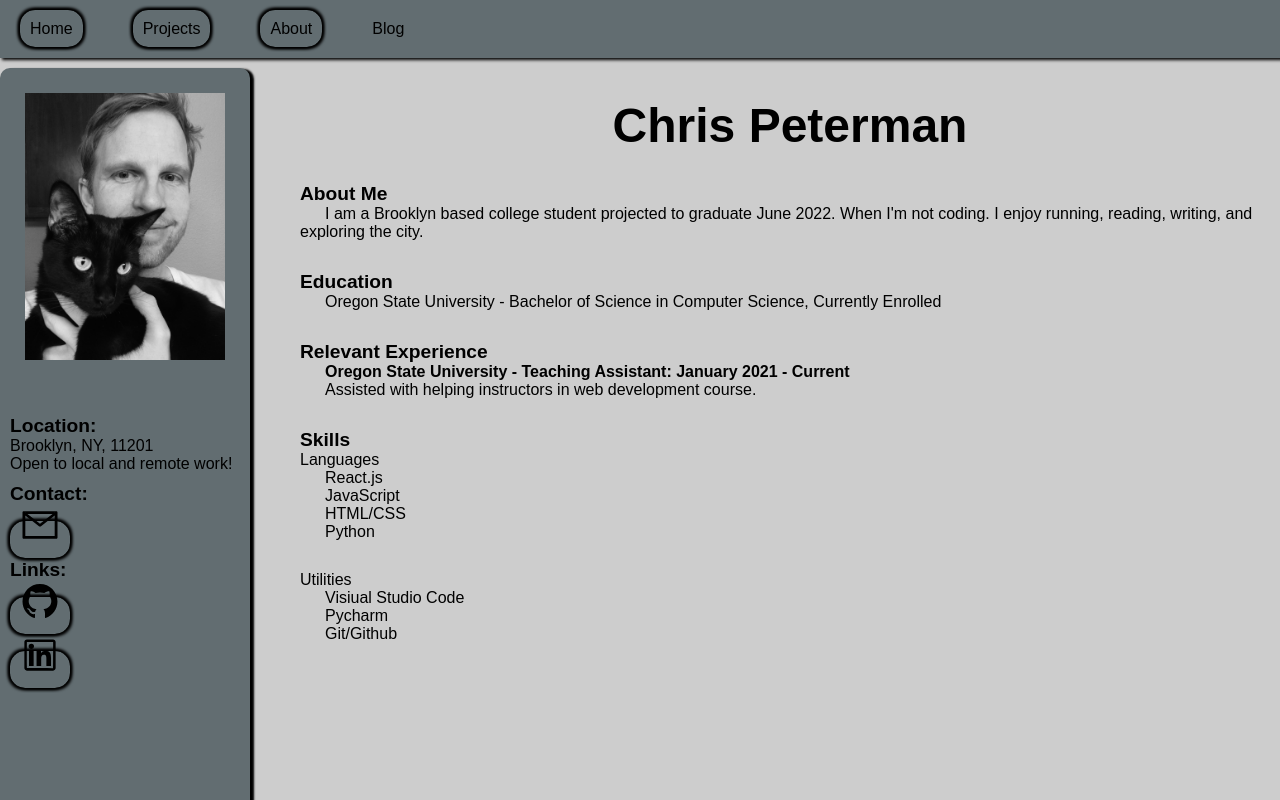
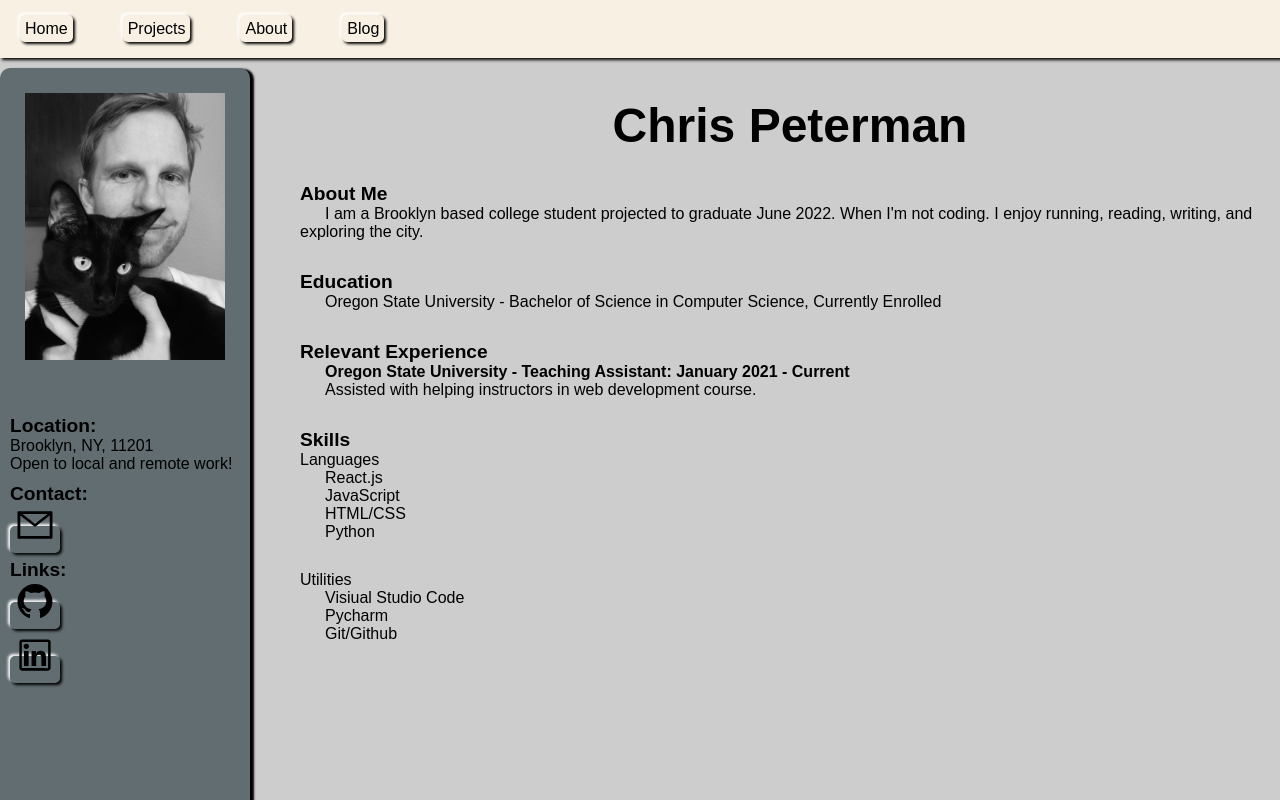
Before and after one commit to p0pkern/chrispetermanhome, a React (Create React App) app: page /chrispetermanhome/about in a window 1280 px wide. Shown: the top 800 px of the page. Built offline with nearby package versions, Linux system fonts and the light colour scheme; a web font is replaced by a local one.

Commit message:
Redid styling on navbar to offwhite with raised buttons

```diff
--- a/src/components/Navbar/Navbar.css
+++ b/src/components/Navbar/Navbar.css
@@ -4,7 +4,7 @@
 }
 
 .navlist {
-   background-color: #626D71;
+   background-color: #F8F0E3;
    display: flex;
    flex-direction: row;
    width: 100%;
@@ -16,17 +16,17 @@
 a {
   text-decoration: none;
   color: black;
-  padding: 10px;
+  padding: 5px;
   margin-right: 50px;
-  box-shadow: 2px 2px 3px, -2px -2px 3px, -2px 2px 3px, 2px -2px 3px black;
-  border-radius: 15px;
+  //box-shadow: -1px 1px 2px, 1px -1px 2px gray;
+  box-shadow: 2px 2px 3px, -2px -2px 3px white;
+  border-radius: 5px;
 }
 
 a:hover {
-  box-shadow: 2px 2px 3px, -2px -2px 3px, -2px 2px 3px, 2px -2px 3px black;
-  border-radius: 15px;
+  box-shadow: 2px 2px 3px, -2px -2px 3px white;
 }
 
 a:active {
-  box-shadow: 1px 1px 3px, -1px -1px 3px, -1px 1px 3px, 1px -1px 3px black;
+  box-shadow: none;
 }
--- a/src/components/Navbar/Navbar.js
+++ b/src/components/Navbar/Navbar.js
@@ -18,7 +18,10 @@ const Navbar = () => {
             <li><Link   onClick={() => console.log("hello 3")}
                         alt="about the author"
                         to="/chrispetermanhome/about">About</Link></li>
-            <li>Blog</li>
+            <li><Link   onClick={() => console.log("Under construction")}
+                        alt="Authors Blog"
+                        >Blog</Link>
+                        </li>
         </ul>
     )
 }
--- a/src/components/home/CenterText.js
+++ b/src/components/home/CenterText.js
@@ -7,7 +7,7 @@ const CenterText = () => {
     return (
         <div className="header">
             <h1>Chris Peterman</h1>
-            <p>Software Developer</p>
+            <p>Portfolio Website</p>
         </div>
     )
 }
--- a/src/components/home/Footer.js
+++ b/src/components/home/Footer.js
@@ -5,7 +5,7 @@ import React from "react"
  */
 const Footer = ({ color }) => {
     return (
-        <div className="footer-style" style={{backgroundColor: color}}></div>
+        <div className="footer-style" style={{backgroundColor: "#F8F0E3"}}></div>
     )
 }
 
--- a/src/components/home/HomeContainer.js
+++ b/src/components/home/HomeContainer.js
@@ -12,7 +12,7 @@ const HomeContainer = ({ color }) => {
 
     return (
         <div className="container">
-            <Shapes color={color} />
+            <Shapes />
             <CenterText color={color} />
             <Footer color={color} />
         </div>
```
